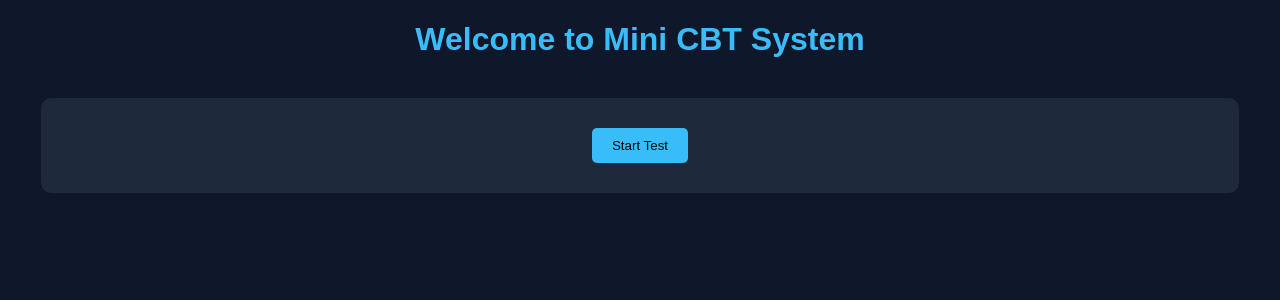
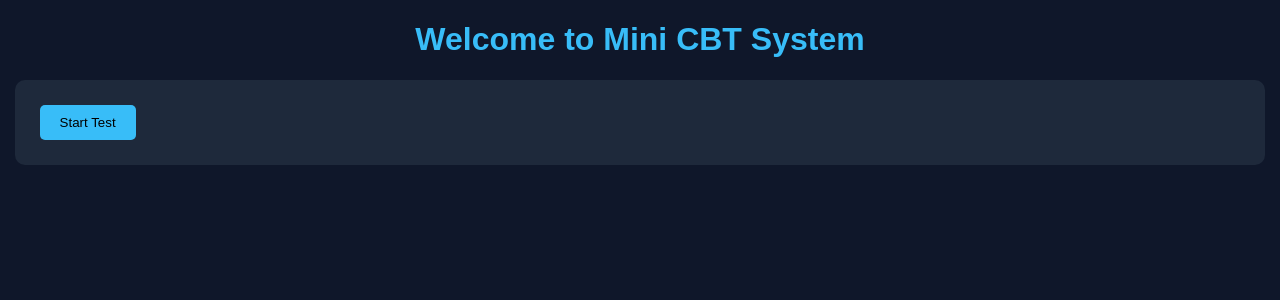
Before and after one commit to Alamin46-46/cbt-app, a Flask app: page / in a window 1280 px wide. Shown: the top 300 px of the page. Run offline with Flask 3, Linux system fonts and the light colour scheme.

Commit message:
css updated

```diff
--- a/static/css/style.css
+++ b/static/css/style.css
@@ -10,11 +10,12 @@ h1 {
 }
 
 .container {
-    width: 90%;
-    margin: 40px auto;
+    width: 95%;
+    margin: 20px auto;
     background: #1e293b;
-    padding: 30px;
+    padding: 25px;
     border-radius: 10px;
+    text-align: left;
 }
 
 button {
```
